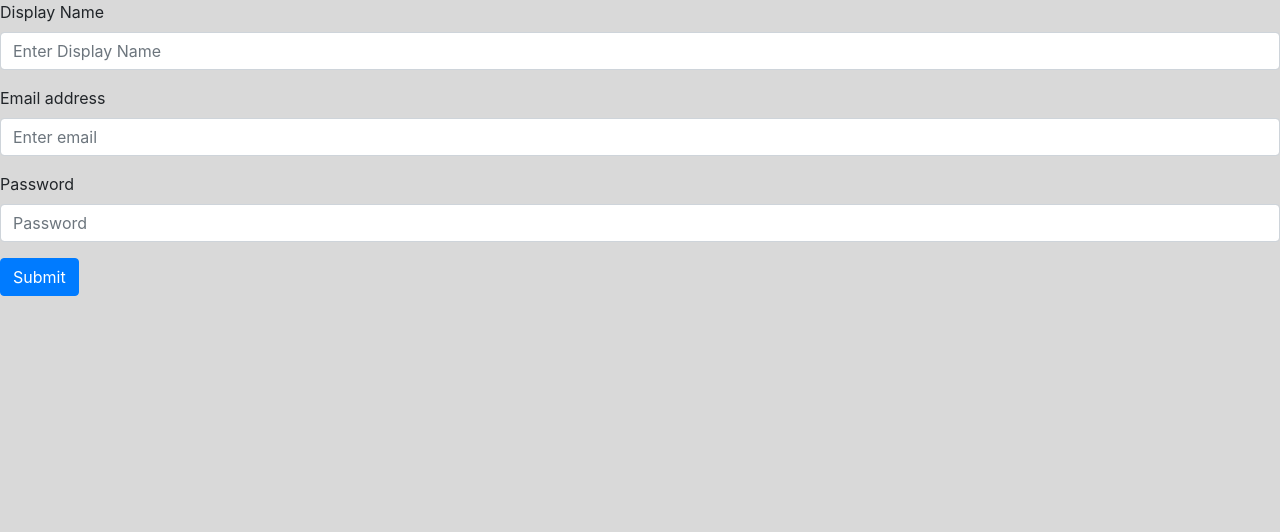
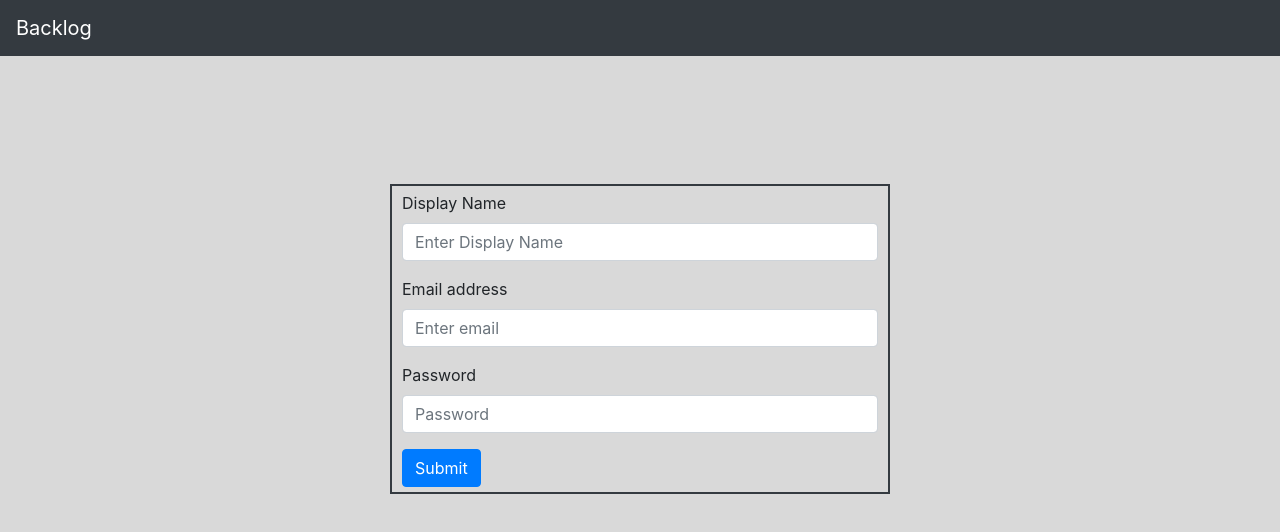
Before and after one commit to TheJoeyBeans/backlog-capstone, a React (Create React App) app in the folder backlog-frontend/: page /registration in a window 1280 px wide. Shown: the top 532 px of the page. Built offline with nearby package versions, Linux system fonts and the light colour scheme.

Commit message:
added styling to registration page

```diff
--- a/backlog-frontend/package.json
+++ b/backlog-frontend/package.json
@@ -3,6 +3,7 @@
   "version": "0.1.0",
   "private": true,
   "dependencies": {
+    "axios": "^0.19.0",
     "bootstrap": "^4.4.1",
     "react": "^16.12.0",
     "react-bootstrap": "^1.0.0-beta.16",
--- a/backlog-frontend/src/App.css
+++ b/backlog-frontend/src/App.css
@@ -16,3 +16,11 @@ body{
 	width: 75%;
 	padding: 50px 0;
 }
+
+.registrationContainer{
+	border: 2px solid #343A40;
+	position: relative;
+	margin: 10% auto;
+	width: 500px;
+	padding: 5px 10px;
+}
--- a/backlog-frontend/src/RegistrationPage/index.js
+++ b/backlog-frontend/src/RegistrationPage/index.js
@@ -1,5 +1,6 @@
 import React, { Component } from 'react';
-import { Form, Button } from 'react-bootstrap';
+import { Form, Button, Container, Navbar } from 'react-bootstrap';
+import { Link } from 'react-router-dom';
 
 class RegistrationPage extends Component {
 	constructor() {
@@ -21,7 +22,8 @@ class RegistrationPage extends Component {
 
 	handleSubmit = async (e) => {
 		e.preventDefault();
-		const registrationUrl = `${process.env.REACT_APP_BACKEND_URL}/register`;
+		const registrationUrl = `${process.env.REACT_APP_BACKEND_URL}/register/`;
+		console.log(registrationUrl, "This is the registration URL");
 		const registerResponse = await fetch(registrationUrl, {
 			method: 'POST',
 			body: JSON.stringify(this.state),
@@ -30,13 +32,19 @@ class RegistrationPage extends Component {
 				'Content-Type': 'application/json'
 			}
 		});
-
+		console.log(registerResponse, "This is the registration response")
 		const parsedResponse = await registerResponse.json();
 		console.log(parsedResponse, "this is your parsedResponse");
+		this.props.history.push('/');
 	}
 
 	render() {
 		return(
+			<div>
+				<Navbar sticky="top" variant="dark" bg='dark'>
+					<Link to="/"><Navbar.Brand>Backlog</Navbar.Brand></Link>
+				</Navbar>
+				<Container className="registrationContainer">
 					<Form>
 						<Form.Group>
 							<Form.Label>Display Name</Form.Label>
@@ -52,6 +60,8 @@ class RegistrationPage extends Component {
 						</Form.Group>
 						<Button onClick={this.handleSubmit}variant='primary' type='submit'>Submit</Button>
 					</Form>
+				</Container>
+			</div>
 		)
 	}
 }
```
Also changed, not shown: 1 other file (tests, documents, lock files or other folders). Lines whose indentation alone changed are shown as unchanged.
